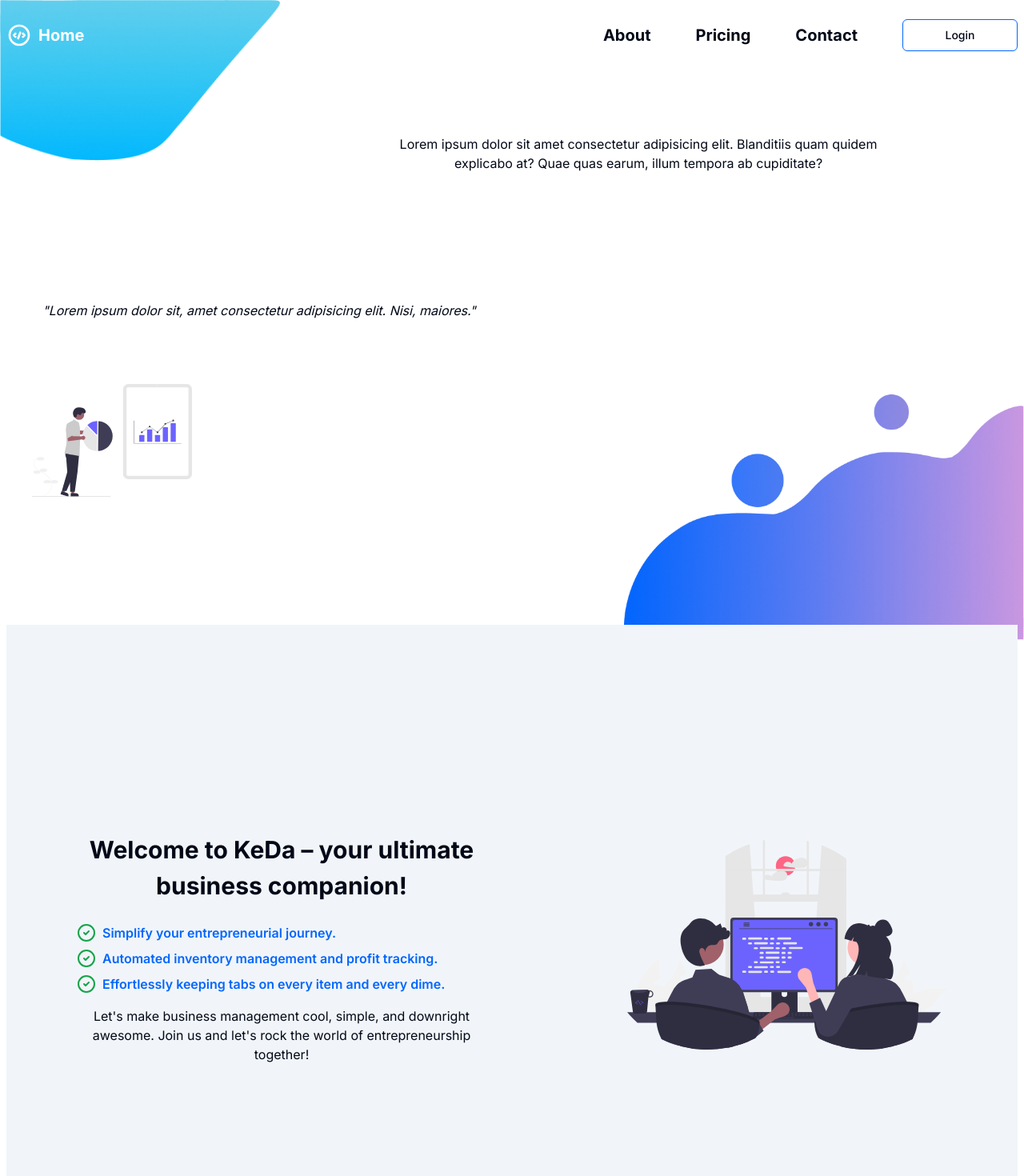
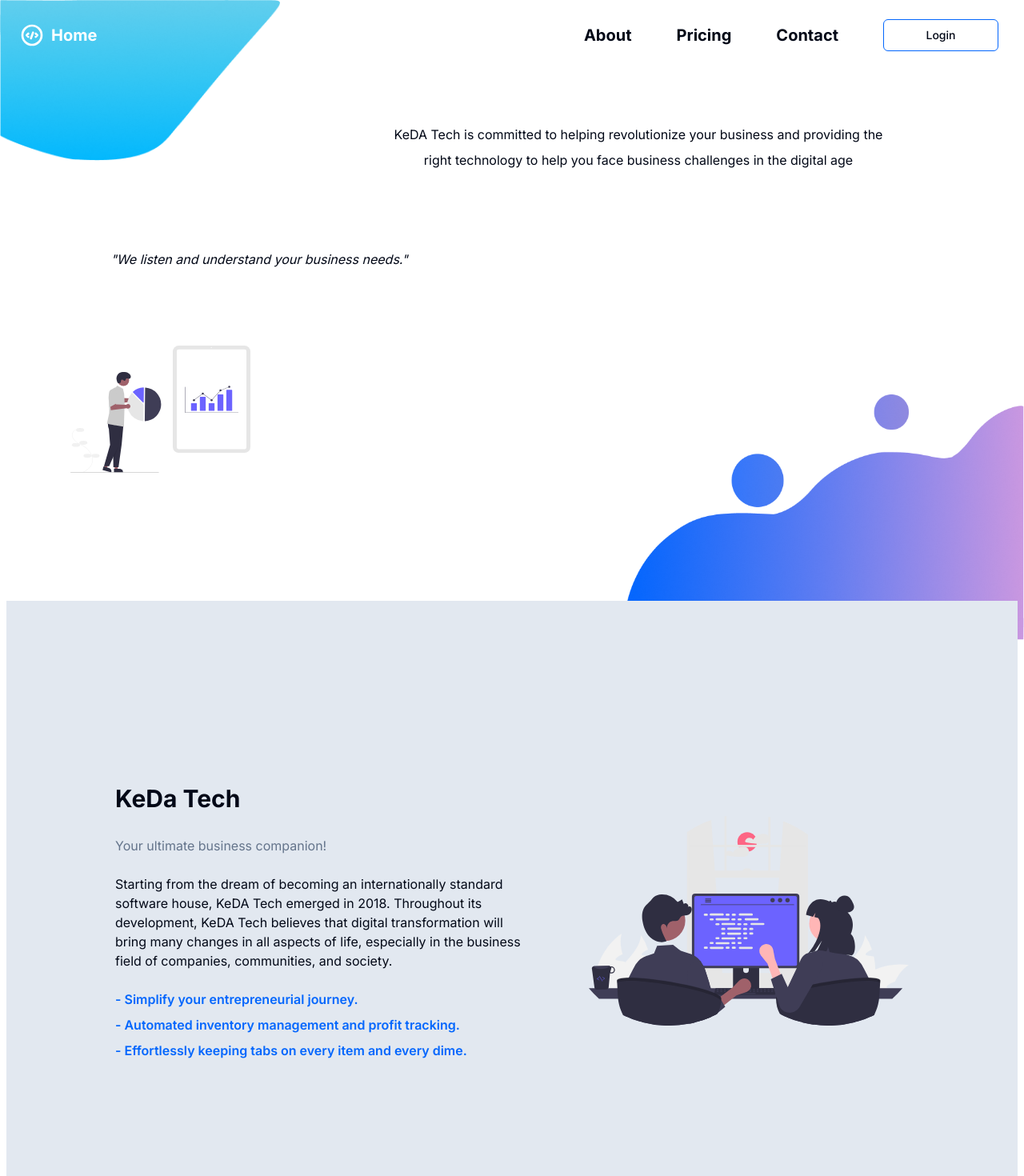
Before and after one commit to egomaragustaf/test2-aoa, a Next.js app: page / in a window 1280 px wide. Shown: the top 1470 px of the page at 80% size. Built offline with nearby package versions, Linux system fonts and the light colour scheme.

Commit message:
feat: refine layout

```diff
--- a/src/app/(main)/_components/section-about.tsx
+++ b/src/app/(main)/_components/section-about.tsx
@@ -3,35 +3,35 @@
 import Image from "next/image";
 import { CircleCheck } from "lucide-react";
 
+const goals = [
+  "- Simplify your entrepreneurial journey.",
+  "- Automated inventory management and profit tracking.",
+  "- Effortlessly keeping tabs on every item and every dime.",
+];
+
 export function About() {
   return (
     <section
-      className="w-full min-h-screen mt-40 flex flex-row lg:flex-col items-center justify-center space-y-20 bg-slate-100"
+      className="w-full min-h-screen flex flex-row lg:flex-col items-center justify-center lg:space-y-20 bg-slate-200 py-20 lg:py-0"
       id="about">
-      <div className="max-w-7xl flex flex-col lg:flex-row items-center gap-4 lg:space-x-40">
-        <blockquote className="max-w-lg space-y-4">
-          <b className="p-2 leading-normal flex text-center text-3xl">
-            Welcome to KeDa – your ultimate business companion!
-          </b>
+      <div className="max-w-7xl flex flex-col lg:flex-row items-center text-center lg:text-start gap-10 lg:gap-20">
+        <blockquote className="max-w-lg space-y-6">
+          <b className="leading-normal text-3xl">KeDa Tech</b>
+          <p className="text-muted-foreground">
+            Your ultimate business companion!
+          </p>
+          <p className="text-base">
+            Starting from the dream of becoming an internationally standard
+            software house, KeDA Tech emerged in 2018. Throughout its
+            development, KeDA Tech believes that digital transformation will
+            bring many changes in all aspects of life, especially in the
+            business field of companies, communities, and society.
+          </p>
           <ul className="text-[#0366fd] text-sm lg:text-base space-y-2 font-semibold">
-            <li className="flex gap-2">
-              <CircleCheck className="h-6 w-6 text-green-600" />
-              Simplify your entrepreneurial journey.
-            </li>
-            <li className="flex gap-2">
-              <CircleCheck className="h-6 w-6 text-green-600" /> Automated
-              inventory management and profit tracking.
-            </li>
-            <li className="flex gap-2">
-              <CircleCheck className="h-6 w-6 text-green-600" /> Effortlessly
-              keeping tabs on every item and every dime.
-            </li>
+            {goals.map((goal) => (
+              <li>{goal}</li>
+            ))}
           </ul>
-          <p className="text-base text-center">
-            Let&apos;s make business management cool, simple, and downright
-            awesome. Join us and let&apos;s rock the world of entrepreneurship
-            together!
-          </p>
         </blockquote>
         <Image
           src={"/assets/welcome.svg"}
--- a/src/app/(main)/_components/section-contact.tsx
+++ b/src/app/(main)/_components/section-contact.tsx
@@ -32,20 +32,20 @@
             <Label htmlFor="message">Your Enquiries</Label>
             <Textarea id="message" placeholder="Your Enquiries" />
           </div>
-          <Button>Submit</Button>
+          <Button variant="default">Submit</Button>
         </form>
 
-        <div className="flex flex-col gap-4 px-2 lg:px-0">
+        <div className="flex flex-col gap-4 px-2 lg:px-0 items-center justify-center">
           <iframe
             src="https://www.google.com/maps/embed?pb=!1m18!1m12!1m3!1d3966.619476868206!2d106.80037687418154!3d-6.181656893805805!2m3!1f0!2f0!3f0!3m2!1i1024!2i768!4f13.1!3m3!1m2!1s0x2e69f68a5bebb8c1%3A0x3ebef4ed851778db!2sPT.%20Altech%20Omega%20Andalan!5e0!3m2!1sid!2sid!4v1711218458813!5m2!1sid!2sid"
-            width="400"
-            height="300"
+            width="350"
+            height="250"
             style={{ border: "0" }}
             loading="lazy"
           />
 
           <h2 className="font-bold">Jakarta Office</h2>
-          <p className="text-xs max-w-xs">
+          <p className="text-xs max-w-xs text-center">
             Jl. Kamboja No.76 4 7 4, RT.4/RW.7, Kota Bambu Utara, Kec. Palmerah,
             Kota Jakarta Barat, Daerah Khusus Ibukota Jakarta 11420
           </p>
--- a/src/app/(main)/_components/section-pricing.tsx
+++ b/src/app/(main)/_components/section-pricing.tsx
@@ -51,9 +51,8 @@
           ))}
         </CardContent>
       </div>
-      <CardFooter className="mt-2">
-        <Button className="relative inline-flex w-full items-center justify-center rounded-md bg-[#0366fd] text-white dark:bg-white px-6 font-medium  dark:text-black transition-colors focus:outline-none focus:ring-2 focus:ring-slate-400 focus:ring-offset-2 focus:ring-offset-slate-50">
-          <div className="absolute -inset-0.5 -z-10 rounded-lg bg-gradient-to-b from-[#c7d2fe] to-[#8678f9] opacity-75 blur" />
+      <CardFooter>
+        <Button variant="default" className="w-full">
           {actionLabel}
         </Button>
       </CardFooter>
--- a/src/app/(main)/layout.tsx
+++ b/src/app/(main)/layout.tsx
@@ -13,14 +13,16 @@
   children: React.ReactNode;
 }) {
   return (
-    <div className="max-w-screen-xl mx-auto flex min-h-screen flex-col px-2">
+    <div className="w-full mx-auto flex min-h-screen flex-col px-2">
       <HeroBackground />
       <Header />
-      <main className="flex-1">{children}</main>
-      <About />
-      <Pricing />
-      <Contact />
-      <Footer />
+      <main className="w-full flex flex-col space-y-40 lg:space-y-20">
+        {children}
+        <About />
+        <Pricing />
+        <Contact />
+        <Footer />
+      </main>
     </div>
   );
 }
--- a/src/app/(main)/page.tsx
+++ b/src/app/(main)/page.tsx
@@ -2,28 +2,27 @@
 
 export default function HomePage() {
   return (
-    <>
-      <div className="flex flex-col text-center lg:grid lg:grid-cols-8 mt-20 mb-40">
+    <section className="w-full flex flex-col justify-center gap-10 lg:gap-24 mb-20">
+      <div className="flex flex-col text-center lg:grid lg:grid-cols-8 space-y-20">
         <div className="lg:col-span-3" />
-        <p className="lg:col-span-4">
-          Lorem ipsum dolor sit amet consectetur adipisicing elit. Blanditiis
-          quam quidem explicabo at? Quae quas earum, illum tempora ab
-          cupiditate?
+        <p className="lg:col-span-4 lg:leading-loose font-semibold lg:font-normal text-xl lg:text-base">
+          KeDA Tech is committed to helping revolutionize your business and
+          providing the right technology to help you face business challenges in
+          the digital age
         </p>
       </div>
-      <div className="flex flex-col text-center lg:grid lg:grid-cols-8  mt-10 lg:mt-20">
+      <div className="flex flex-col text-center lg:grid lg:grid-cols-8">
         <p className="lg:col-span-4 italic">
-          &quot;Lorem ipsum dolor sit, amet consectetur adipisicing elit. Nisi,
-          maiores.&quot;
+          &quot;We listen and understand your business needs.&quot;
         </p>
       </div>
       <Image
         src={"/assets/chart.svg"}
         alt="chart"
-        width={200}
-        height={200}
-        className="mt-10 lg:mt-20 ml-8"
+        width={225}
+        height={225}
+        className="lg:ml-20"
       />
-    </>
+    </section>
   );
 }
--- a/src/components/layout/footer.tsx
+++ b/src/components/layout/footer.tsx
@@ -8,12 +8,12 @@
 
 export function Footer() {
   return (
-    <div className="bg-slate-100 mt-20 pt-20">
+    <div className="bg-slate-200 mt-20 pt-20">
       <div className="max-w-7xl w-full mx-auto px-6 sm:px-8 lg:px-16 grid grid-rows-6 sm:grid-rows-1 grid-flow-row sm:grid-flow-col grid-cols-3 sm:grid-cols-12 gap-4">
         <div className="row-span-2 sm:col-span-4 col-start-1 col-end-4 sm:col-end-5 flex flex-col items-start ">
           <IconBrandInstagram className="h-8 w-auto mb-6" />
           <p className="mb-4">
-            <strong className="font-medium">KeDa</strong> is your ultimate
+            <strong className="font-medium">KeDa Tech</strong> is your ultimate
             business companion!.
           </p>
           <div className="flex w-full mt-2 mb-8 -mx-2">
@@ -29,7 +29,7 @@
           </div>
           <p className="text-gray-400">
             {" "}
-            &copy;{new Date().getFullYear()} - KeDa
+            &copy;{new Date().getFullYear()} - KeDa Tech
           </p>
         </div>
         <div className=" row-span-2 sm:col-span-2 sm:col-start-7 sm:col-end-9 flex flex-col">
@@ -53,7 +53,7 @@
           <p className="text-black-600 mb-4 font-medium text-lg">Engage</p>
           <ul className="text-black-500">
             <li className="my-2 hover:text-[#0366fd] cursor-pointer transition-all">
-              KeDa ?{" "}
+              KeDa Tech ?{" "}
             </li>
             <li className="my-2 hover:text-[#0366fd] cursor-pointer transition-all">
               FAQ{" "}
--- a/src/components/layout/header.tsx
+++ b/src/components/layout/header.tsx
@@ -22,7 +22,7 @@
   return (
     <nav
       className={cn(
-        "sticky top-0 z-40 items-center justify-between gap-2 py-6 transition-colors flex",
+        "sticky top-2 z-40 items-center justify-between gap-2 py-4 pl-4 pr-6 transition-colors flex rounded-xl",
         { "bg-background/75 backdrop-blur-lg": scrolled }
       )}>
       <Link href="/">
@@ -57,7 +57,7 @@
 
 function HeaderSmall() {
   return (
-    <nav className="sticky top-0 z-20 flex items-center justify-between gap-2 p-2 transition-colors lg:hidden">
+    <nav className="sticky top-0 z-20 flex items-center justify-between gap-2 transition-colors lg:hidden">
       <NavbarMenu />
     </nav>
   );
--- a/src/components/ui/button.tsx
+++ b/src/components/ui/button.tsx
@@ -9,7 +9,7 @@
   {
     variants: {
       variant: {
-        default: "bg-[#0366fd] text-[#0366fd]-foreground hover:bg-[#0366fd]/90",
+        default: "bg-[#0366fd] text-white hover:bg-[#0366fd]/80",
         destructive:
           "bg-destructive text-destructive-foreground hover:bg-destructive/90",
         outline:
```
